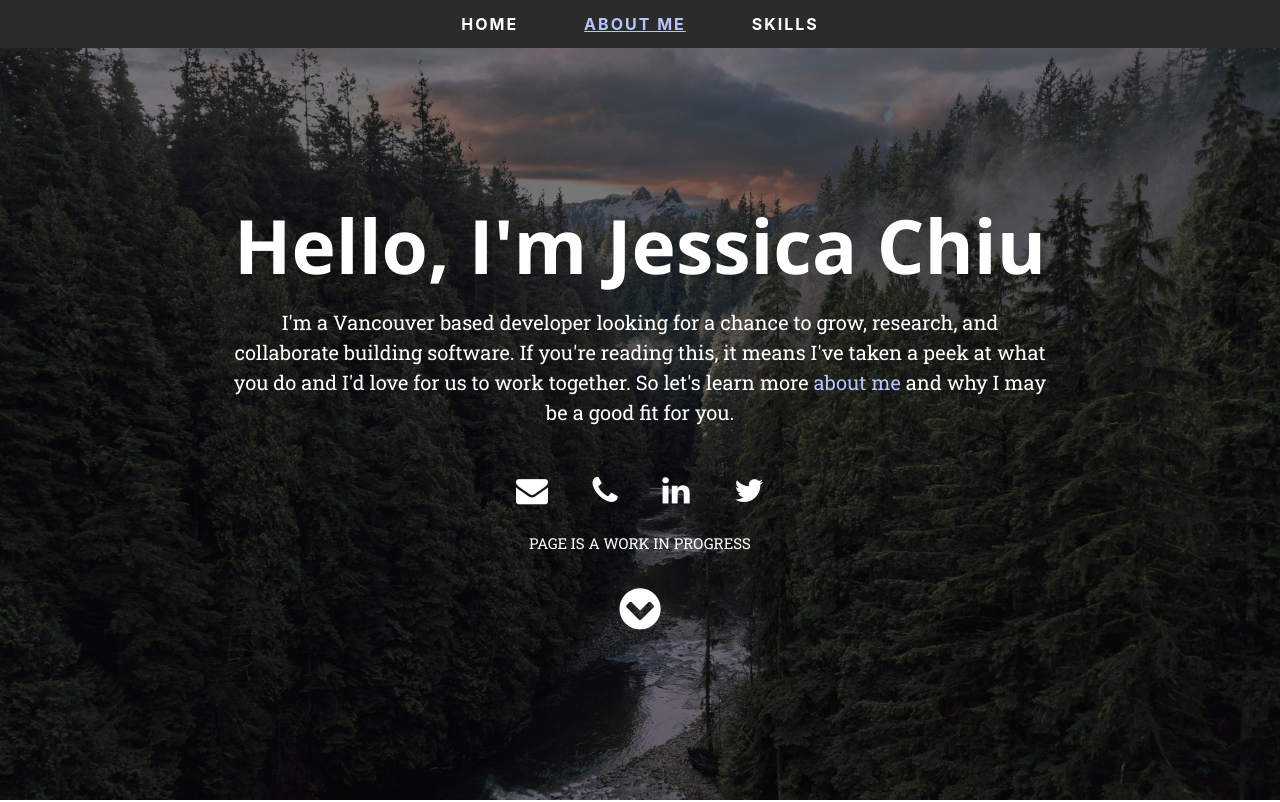
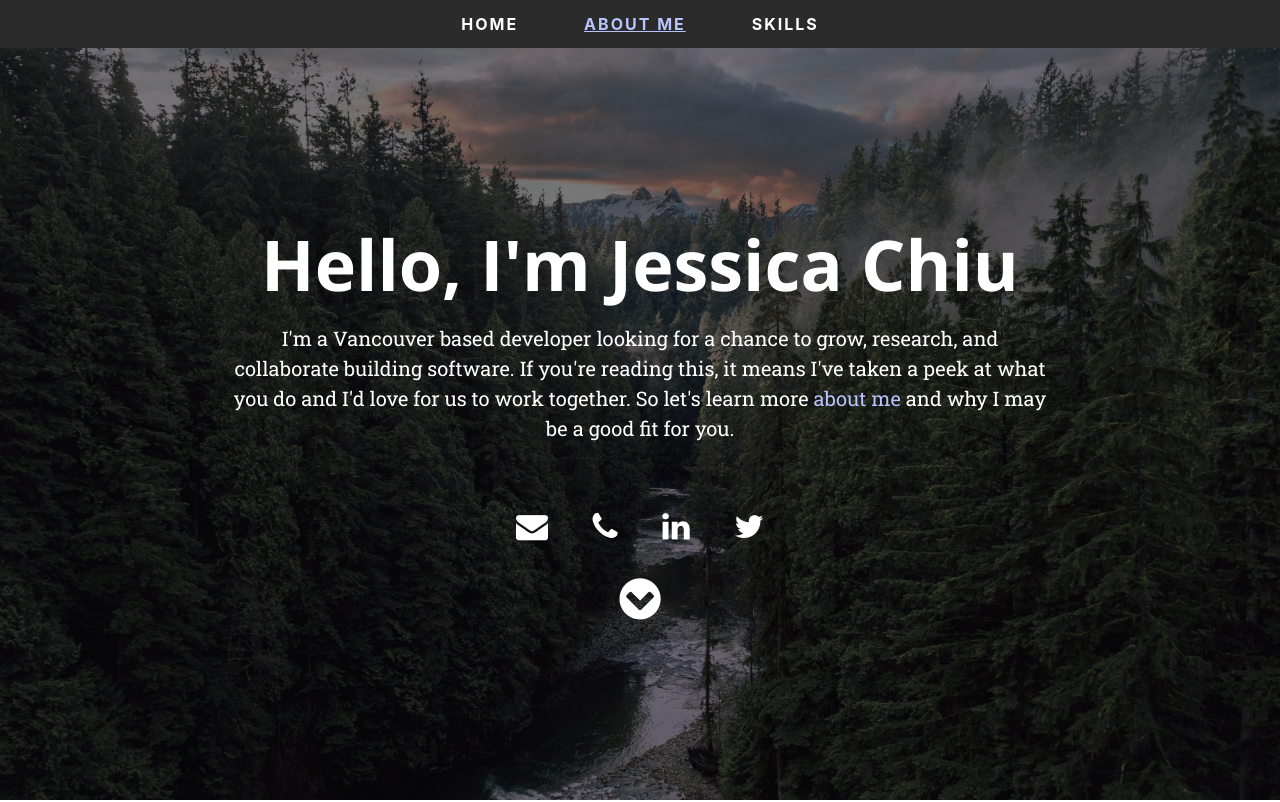
Before and after one commit to JessicaQChiu/jessicaqchiu.github.io, a plain HTML site: page index.html in a window 1280 px wide. Shown: the top 802 px of the page. Drawn offline with nearby package versions, Linux system fonts and the light colour scheme.

Commit message:
Accessibility update #2
Checked and updated heading structure. Headings are now in the correct order, applied to represent the order and format of the webpage, and no heading tags have been skipped. Have also improved readability - updated links. Keyboard navigation has been checked and is working correctly. Unrelated - updated link in resume PDF file.

```diff
--- a/css/main.css
+++ b/css/main.css
@@ -28,8 +28,9 @@ header,
     height: 100%;
 }
 h1 {
+    margin-top: 10px;
     font-family: 'Open Sans', sans-serif;
-    font-size: 75px;
+    font-size: 70px;
     font-weight: 700;
     line-height: 1em;
     color: rgb(255, 255, 255);
@@ -59,21 +60,14 @@ h4 {
     text-transform: uppercase;
     color: rgb(0, 0, 0);
 }
-h5 {
-    font-family: 'Roboto Slab', serif;
-    font-size: 20px;
-    line-height: 1.5em;
-    color: rgb(255, 255, 255);
-}
-h5 a {
-    color: rgb(255, 255, 255);
-}
+
 h6 {
     font-family: 'Roboto Slab', serif;
     font-size: 15px;
     line-height: 1.5em;
     color: rgb(255, 255, 255);
 }
+
 p {
     font-family: 'Open Sans', sans-serif;
     font-weight: 400;
@@ -82,8 +76,20 @@ p {
 p.subtitle {
     font-style: italic;
 }
+
 ul > li {
     display:inline;
+}
+
+.intro {
+    margin: 0;
+    font-family: 'Roboto Slab', serif;
+    font-size: 20px;
+    line-height: 1.5em;
+    color: rgb(255, 255, 255);
+}
+.intro a {
+    color: rgb(255, 255, 255);
 }
 
 /*--- Landing screen ---*/
--- a/index.html
+++ b/index.html
@@ -2,11 +2,11 @@
 <html lang="en">
 
 <head>
-    <!-- Meta -->
+    <!-- Metadata -->
     <meta charset="utf-8">
     <title< Jessica Chiu Resume>
         </title>
-        <meta name="description" content="Jess Chiu's Resume Website 2023">
+        <meta name="description" content="Jessica Chiu's resume/portfolio webpage updated in 2023.">
 
         <!-- Mobile Specific Metas -->
         <meta name="viewport" content="width=device-width, initial-scale=1, maximum-scale=1">
@@ -47,7 +47,7 @@
                                 <a class="nav-link text-uppercase smoothscroll" href="#home">Home</a>
                             </li>
                             <li class="nav-item">
-                                <a class="nav-link text-uppercase smoothscroll" href="#about">About Me</a>
+                                <a class="nav-link text-uppercase smoothscroll" href="#about-me">About Me</a>
                             </li>
                             <li class="nav-item">
                                 <a class="nav-link text-uppercase smoothscroll" href="#skills">Skills</a>
@@ -67,27 +67,28 @@
                         <h1 class="pt-5 mb-3">Hello, I'm Jessica Chiu</h1>
 
                         <!-- Description -->
-                            <h5 class="my-4"> I'm a Vancouver based developer looking for a chance to grow, research,
+                        <p class="my-4 intro"> I'm a Vancouver based developer looking for a chance to grow, research,
                             and collaborate building software.
-                                If you're reading this, it means I've taken a peek at what you do and I'd love for us to work together.
-                                So let's learn more <a class="smoothscroll text-link" href="#about">about me</a> and why I may be a good fit for you.</h5>
+                            If you're reading this, it means I've taken a peek at what you do and I'd love for us to
+                            work together.
+                            So let's learn more <a class="smoothscroll text-link" href="#about-me">about me</a> and why I
+                            may be a good fit for you.</p>
                         <br>
 
                         <!-- Social Media buttons -->
                         <ul class="socialmedia">
-                                <li><a href="mailto:jessicaqchiu@gmail.com"><i class="fa fa-envelope fa-2x" aria-hidden="true"></i></a></li>
+                            <li><a href="mailto:jessicaqchiu@gmail.com"><i class="fa fa-envelope fa-2x"
+                                        aria-hidden="true"></i></a></li>
                             <li><a href="tel:test"><i class="fa fa-phone fa-2x" aria-hidden="true"></i></a></li>
-                                <li><a href="https://www.linkedin.com/in/jessicaqchiu/"><i class="fa fa-linkedin fa-2x" aria-hidden="true"></i></a></li>
-                                <li><a href="https://twitter.com/jessicaqchiu"><i class="fa fa-twitter fa-2x" aria-hidden="true"></i></a></li>
+                            <li><a href="https://www.linkedin.com/in/jessicaqchiu/"><i class="fa fa-linkedin fa-2x"
+                                        aria-hidden="true"></i></a></li>
+                            <li><a href="https://twitter.com/jessicaqchiu"><i class="fa fa-twitter fa-2x"
+                                        aria-hidden="true"></i></a></li>
                         </ul>
                         <br>
 
-                            <h6>PAGE IS A WORK IN PROGRESS</h6>
-
-                            <br>
-
                         <!-- Scroll down button -->
-                        <a class="smoothscroll" href="#about">
+                        <a class="smoothscroll" href="#about-me">
                             <button type="button" class="btn">
                                 <span class="fa fa-chevron-circle-down fa-3x"></span>
                             </button>
@@ -104,7 +105,7 @@
     <main>
 
         <!-- About Me section-->
-        <section id="about">
+        <section id="about-me">
             <div class="container-lg">
 
                 <!-- About Me header -->
@@ -121,10 +122,13 @@
                         <img class="img-responsive img-circle" src="images/letterJ.jpg" alt="Headshot of Jessica Chiu">
                     </div>
                     <div class="col-md-8">
-                        <p>I'm a New Zealand business/IT graduate with professional experience working in the financial technology industry hoping to build a career in front-end development.
-                            I am open to opportunities in Vancouver or remote work in Canada, and have a work permit so I do not require employment
+                        <p>I'm a New Zealand business/IT graduate with professional experience working in the financial
+                            technology industry hoping to build a career in front-end development.
+                            I am open to opportunities in Vancouver or remote work in Canada, and have a work permit so
+                            I do not require employment
                             sponsorship.
-                            Working as an operations analyst allowed me to build my analytical and writing skills, but I missed developing software
+                            Working as an operations analyst allowed me to build my analytical and writing skills, but I
+                            missed developing software
                             which inspired me to take the leap and pursue web development.
                             <br><br>
                             My first experiences with technology included gaming on a boxy PC and when I learned that I
@@ -137,26 +141,26 @@
                             I want to move forward by persistently developing my skills, diving into the knowledge
                             of others, collaborating on cool projects, and providing my own perspective too.
 
-                            People have always been at the center of my work and previous roles. I would love the opportunity to be a
+                            People have always been at the center of my work and previous roles. I would love the
+                            opportunity to be a
                             part of a team that helps create a positive impact on how information is used, communicated,
                             and shared - to help create solutions or paths so people can find them.
 
                             I hope to collaborate and bring my perspective of inclusion,
                             accessibility, and sustainability when developing strategies or products.
                             <br><br>
-                            It's difficult to summarise my sincerity to enter this industry and how I will be diligent in my contributions - but it is easy for me to say
+                            It's difficult to summarise my sincerity to enter this industry and how I will be diligent
+                            in my contributions - but it is easy for me to say
                             that I would love a chance to work together with you to build something valuable.
                         </p>
 
                         <!-- Testing download resume buttons
-
                         <a class="btn btn-secondary" role="button" href="resume.pdf" download="Jessica Chiu Resume"><i class="fa fa-download" aria-hidden="true"></i> Download Resume</a>
                         <button type="submit" class="btn btn-secondary" data-loading-text="Downloading resume" onclick="window.open('resume.pdf')"><i class="fa fa-download"></i> Download Resume</button>
-
                         -->
 
                         <button type="submit" class="btn btn-secondary" onclick="window.open('resume.pdf')">
-                            <i class="fa fa-file-pdf-o" aria-hidden="true"></i> Open Resume</button>
+                            <i class="fa fa-file-pdf-o" aria-hidden="true"></i> Open Resume (PDF)</button>
                     </div>
                 </div>
             </div>
@@ -213,7 +217,8 @@
                     <h4>Trade Me - e-commerce marketplace</h4>
                     <p class="subtitle">Customer Support Representative | 2018 - 2020</p>
                     <p>- Site Functionality and Trade Support Team. Consistently met Trade Me customer support
-                        objectives to a high standard. 95% customer satisfaction feedback rating (85% average rating), and a
+                        objectives to a high standard. 95% customer satisfaction feedback rating (85% average rating),
+                        and a
                         99.62% 6-Week Rolling average internally marked quality score <br>
                         - Worked responsibly to comply with security and risk standards -
                         PCI DSS compliant, safely handling payment transactions, and retaining confidential
@@ -229,8 +234,10 @@
                 </div>
                 <div class="col-md-8">
                     <h4>Victoria University of Wellington</h4>
-                    <p class="subtitle">Bachelor of Commerce (BCom) majoring in Information Systems with a specialisation in IT solutions and a minor in Management | 2017 - 2020</p>
-                    <p>Coursework: Web Development, Application Development, UX Design, Statistics, Digital Strategy, Management of IT Projects, Systems Analysis, Business Analytics</p>
+                    <p class="subtitle">Bachelor of Commerce (BCom) majoring in Information Systems with a
+                        specialisation in IT solutions and a minor in Management | 2017 - 2020</p>
+                    <p>Coursework: Web Development, Application Development, UX Design, Statistics, Digital Strategy,
+                        Management of IT Projects, Systems Analysis, Business Analytics</p>
                     <h4>Yoobee School of Design</h4>
                     <p class="subtitle">Short Courses in Web Design, Graphic Design, Game Design | 2015</p>
                     <h4>Wellington Girls' College (high school)</h4>
@@ -346,7 +353,7 @@
         </section>
         <hr>
 
-        <!-- Technical Skills  and Projects section -->
+        <!-- Technical Skills and Projects section -->
         <div class="container-lg">
 
             <!-- Technical Skills and Projects header -->
@@ -367,7 +374,8 @@
                     <h3>
                         <a href="#">Essay Planner</a>
                     </h3>
-                    <p>Client team project. Developed to a client's brief to create a web application that would help students learn how to write essays. Created using Angular and Agile.</p>
+                    <p>Client team project. Developed to a client's brief to create a web application that would help
+                        students learn how to write essays. Created using Angular and Agile.</p>
                 </div>
                 <div class="col-md-4 portfolio-item">
                     <a href="#">
@@ -376,7 +384,8 @@
                     <h3>
                         <a href="#">Track</a>
                     </h3>
-                    <p>University pair project. Mobile-based application created with Angular and Agile (tracked with a Scrum board using Trello).</p>
+                    <p>University pair project. Mobile-based application created with Angular and Agile (tracked with a
+                        Scrum board using Trello).</p>
                 </div>
                 <div class="col-md-4 portfolio-item">
                     <a href="#">
@@ -385,7 +394,9 @@
                     <h3>
                         <a href="#">NZ Airline Text Mining</a>
                     </h3>
-                    <p>Part of a larger marketing presentation to compare competing NZ airlines. One way I decided to present the branding of each was through text mining the annual reports of each airline and creating a word cloud.</p>
+                    <p>Part of a larger marketing presentation to compare competing NZ airlines. One way I decided to
+                        present the branding of each was through text mining the annual reports of each airline and
+                        creating a word cloud.</p>
                 </div>
             </div>
 
@@ -407,7 +418,10 @@
                     <h3>
                         <a href="#">Front-end Development</a>
                     </h3>
-                    <p>This website is a great learning experience and example - I have developed this website with accessibility at the forefront, to learn more about the decisions I've made please check out my <a href="https://github.com/JessicaQChiu/jessicaqchiu.github.io/wiki">wiki</a>. Familiar with HTML / CSS / JS / Bootstrap / Angular and Agile project management, but keen to dive deeper.
+                    <p>This website is a great learning experience and example - I have developed this website with
+                        accessibility at the forefront, to learn more about the decisions I've made please check out my
+                        <a href="https://github.com/JessicaQChiu/jessicaqchiu.github.io/wiki">wiki</a>. Familiar with
+                        HTML / CSS / JS / Bootstrap / Angular and Agile project management, but keen to dive deeper.
                 </div>
                 <div class="col-md-4 portfolio-item">
                     <a href="#">
@@ -427,7 +441,8 @@
 
     <!-- Footer -->
     <footer>
-        <div class="footer-text text-center py-1"> Ngā mihi maioha, thank you with appreciation. Thank you for coming this far and giving me a chance to show myself by taking a look at my profile. I hope you have a lovely day!
+        <div class="footer-text text-center py-1"> Ngā mihi maioha, thank you with appreciation. Thank you for coming
+            this far and giving me a chance to show myself by taking a look at my profile. I hope you have a lovely day!
         </div>
         <div class="container-md">
             <div class="row">
@@ -442,8 +457,7 @@
             </div>
         </div>
 
-        <div class="footer-text text-center py-3">Created by
-            <a href="https://www.linkedin.com/in/jessicaqchiu/">Jessica Chiu</a> // 2023. Built using
+        <div class="footer-text text-center py-3">Created by Jessica Chiu // 2023. Built using
             <a href="https://getbootstrap.com/">Bootstrap 5</a>,
             <a href="https://jquery.com/"> JQuery</a> and
             <a href="https://creativecommons.org/share-your-work/public-domain/cc0/">CC0</a> images.
@@ -451,7 +465,7 @@
 
     </footer>
 
-    <!-- JavaScript -->
+    <!-- Scripts -->
     <script src="http://ajax.googleapis.com/ajax/libs/jquery/1.10.2/jquery.min.js"></script>
     <script>window.jQuery || document.write('<script src="js/jquery-1.10.2.min.js"><\/script>')</script>
     <script type="text/javascript" src="js/jquery-migrate-1.2.1.min.js"></script>
```
Also changed, not shown: 1 other file. Lines whose indentation alone changed are shown as unchanged.
